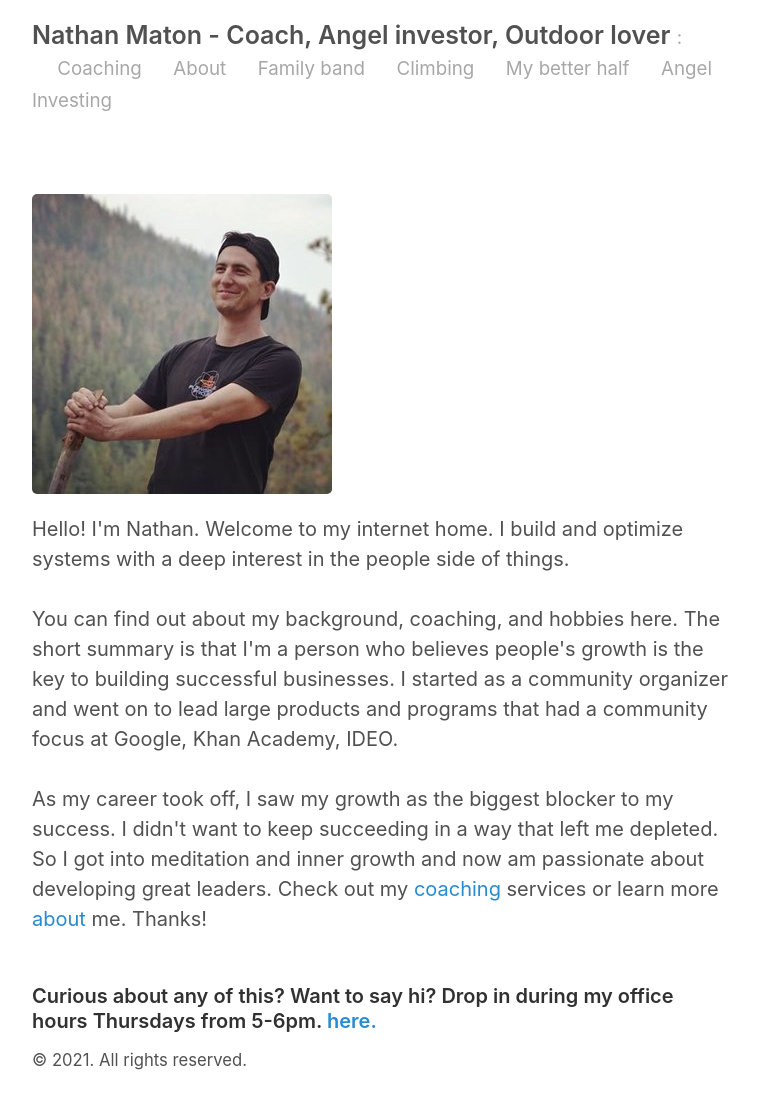
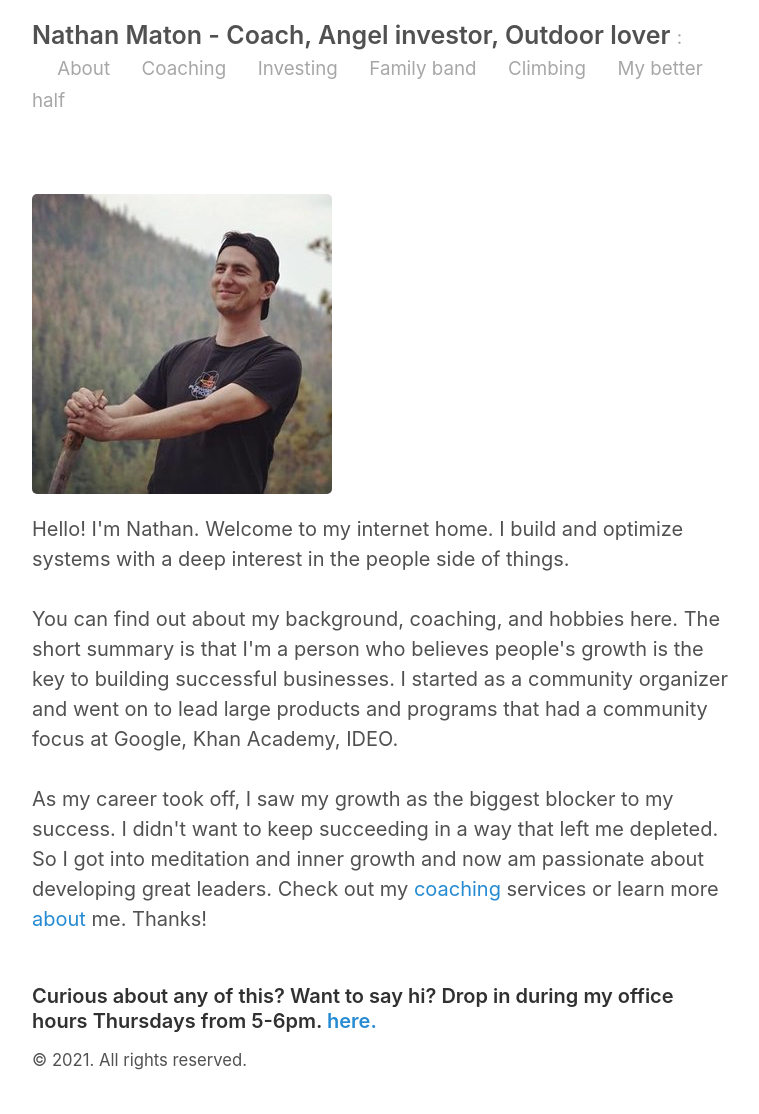
Before and after one commit to NathanMaton/nathanmaton.github.io, a Jekyll site: the page built from index.html, in a window 1280 px wide. Shown: the whole page, without its empty margins (258-1017 px from the left). Built offline with Jekyll 4.4.1, drawn with Linux system fonts in a browser that asks for light colours; the list of posts is cut into pages by our own code.

Commit message:
make headers fit in one row

```diff
--- a/_config.yml
+++ b/_config.yml
@@ -33,12 +33,12 @@
 
 # Page List
 pages_list:
+  About: '/about'
   Coaching: '/coaching'
-  About: '/about'
+  Investing: '/angel'
   Family band: '/familyband'
   Climbing: '/climbing'
   My better half: '/jane'
-  Angel Investing: '/angel'
 #  Recent work: '/recentwork'
   # Archive: '/archive'
   # Feed: '/index.html'
```
